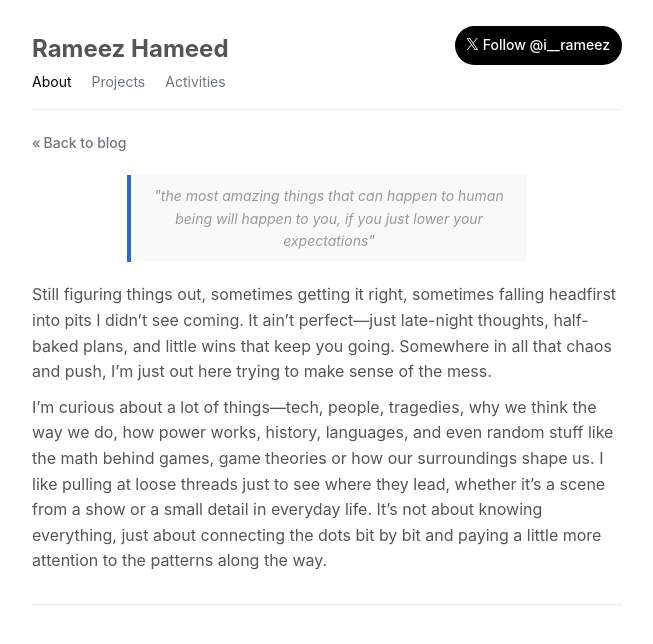
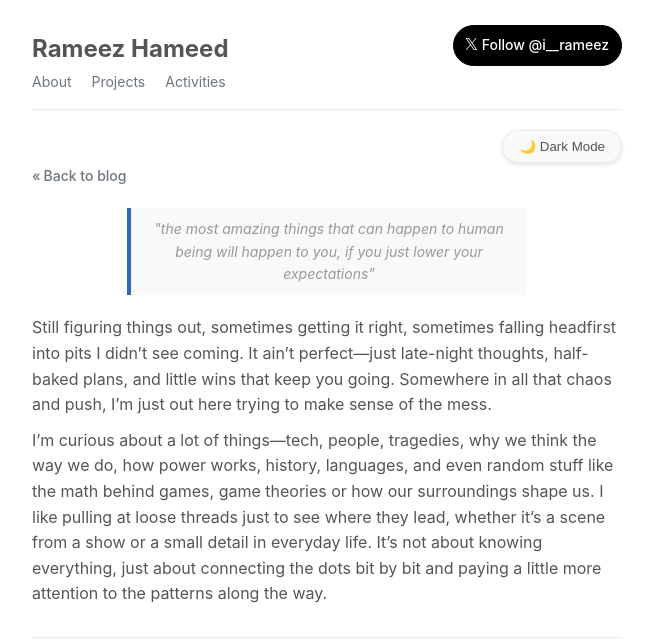
Before and after one commit to rameez012001/rameez, a React (Create React App) app: page /about in a window 1280 px wide. Shown: the top 644 px of the page, without its empty margins (313-966 px from the left). Built offline with nearby package versions, Linux system fonts and the light colour scheme.

Commit message:
dark mode functionality

```diff
--- a/src/App.js
+++ b/src/App.js
@@ -5,14 +5,23 @@ import { BrowserRouter, Routes, Route } from "react-router-dom";
 import Home from './Components/jsx/Home';
 import Project from './Components/jsx/Project';
 import Activities from './Components/jsx/Activities';
+import ThemeToggler from './Components/jsx/ThemeToggler';
+import { useEffect, useState } from 'react';
 
 
 function App() {
+  const [theme, setTheme] = useState("light");
+
+  useEffect(() => {
+    document.body.classList.remove("theme--light", "theme--dark");
+    document.body.classList.add(`theme--${theme}`);
+  }, [theme]);
 
   return (
     <div className="App">
       <BrowserRouter>
         <Header />
+        <ThemeToggler theme={theme} setTheme={setTheme}/>
         <Routes>
           <Route index element={<Home />} />
           <Route path="/about" element={<About />} />
--- a/src/Components/assets/css/global.css
+++ b/src/Components/assets/css/global.css
@@ -1,4 +1,36 @@
 @charset "UTF-8";
+body.theme--light {
+  --bg-color: #fff;
+  --text-color: #000;
+  --primary-color: #555;
+  --header-color: #2b6cc2;
+  --link-color: #6c757d;
+  --list-marker-color: #999;
+  --skeleton-gradient-start: #eee;
+  --skeleton-gradient-end: #ddd;
+  --skeleton-bg: #f9f9f9;
+  --border-color: #eaeaea;
+  --black: ;
+  --white: ;
+  --link-color-dark: darken(var(--link-color), 20%);
+}
+
+body.theme--dark {
+  --bg-color: #000;
+  --text-color: #fff;
+  --primary-color: #ccc;
+  --header-color: #90caf9;
+  --link-color: #adb5bd;
+  --list-marker-color: #777;
+  --skeleton-gradient-start: #333;
+  --skeleton-gradient-end: #444;
+  --skeleton-bg: #222;
+  --border-color: #444;
+  --black: ;
+  --white: ;
+  --link-color-dark: darken(var(--link-color), 20%);
+}
+
 *,
 *::before,
 *::after {
@@ -15,8 +47,8 @@ html {
 
 body {
   font-family: -apple-system, BlinkMacSystemFont, Roboto, sans-serif;
-  color: #555;
-  background: #fff;
+  color: var(--primary-color);
+  background: var(--bg-color);
   line-height: 1.6;
   max-width: 600px;
   margin: 0 auto;
@@ -29,16 +61,16 @@ body {
 }
 
 a {
-  color: #6c757d;
+  color: var(--link-color);
   text-decoration: none;
 }
 a:hover, a:focus {
   text-decoration: underline;
   outline: none;
+  color: var(--link-color-dark);
 }
 
 h1, h2, h3, h4, h5, h6 {
-  color: #333;
   font-weight: bold;
   margin-bottom: 1rem;
 }
@@ -69,7 +101,7 @@ img {
 }
 
 .date, #quote {
-  color: #999;
+  color: var(--list-marker-color);
   font-size: 14px;
 }
 @media screen and (max-width: 600px) {
@@ -90,7 +122,7 @@ img {
 .skeleton-card {
   height: 20px;
   margin: 10px 0;
-  background: linear-gradient(90deg, #eee 25%, #ddd 50%, #eee 75%);
+  background: linear-gradient(90deg, var(--skeleton-gradient-start) 25%, var(--skeleton-gradient-end) 50%, var(--skeleton-gradient-start) 75%);
   background-size: 200% 100%;
   animation: shimmer 3s infinite;
   border-radius: 4px;
@@ -118,11 +150,7 @@ img {
   align-items: center;
   font-size: 14px;
   font-weight: 500;
-  color: #6c757d;
   text-decoration: none;
-}
-.back-link-container .back-link:hover {
-  color: rgb(60.7210300429, 65.7811158798, 70.2789699571);
 }
 .back-link-container .back-link::before {
   content: "«";
@@ -141,8 +169,8 @@ img {
   text-align: center;
   margin: 20px auto;
   padding: 10px;
-  border-left: 4px solid #2b6cc2;
-  background-color: #f9f9f9;
+  border-left: 4px solid var(--header-color);
+  background-color: var(--skeleton-bg);
 }
 @media screen and (max-width: 600px) {
   #quote {
@@ -151,7 +179,7 @@ img {
 }
 
 header {
-  border-bottom: 1px solid #eaeaea;
+  border-bottom: 1px solid var(--border-color);
   padding-bottom: 15px;
   margin: 20px 0;
 }
@@ -169,7 +197,7 @@ header .header-content #name {
   margin: 0;
 }
 header .header-content a {
-  color: #555;
+  color: var(--primary-color);
   text-decoration: none;
   font-size: 24px;
   font-weight: bold;
@@ -186,6 +214,7 @@ header .header-content a {
   padding: 8px 12px;
   background-color: #000;
   color: #fff;
+  border: 1px solid var(--text-color);
   border-radius: 9999px;
   font-weight: 500;
   cursor: pointer;
@@ -227,12 +256,6 @@ header .header-content a {
 .nav-links li {
   font-size: 14px;
 }
-.nav-links li a {
-  color: #6c757d;
-}
-.nav-links li a.active, .nav-links li a:hover {
-  color: black;
-}
 .nav-links li a:hover, .nav-links li a:focus {
   text-decoration: none;
 }
@@ -243,7 +266,7 @@ header .header-content a {
 }
 
 .content-container {
-  border-bottom: 1px solid #eaeaea;
+  border-bottom: 1px solid var(--border-color);
   padding-bottom: 20px;
   margin-bottom: 20px;
 }
@@ -252,7 +275,7 @@ header .header-content a {
 }
 
 .content-header h1 {
-  color: #2b6cc2;
+  color: var(--header-color);
   font-size: 20px;
   font-weight: 400;
 }
@@ -265,6 +288,32 @@ header .header-content a {
 .content a {
   display: block;
   text-decoration: underline;
-  color: #555;
   margin-bottom: 10px;
+}
+
+.theme-toggler {
+  display: flex;
+  justify-content: flex-end;
+}
+@media screen and (max-width: 600px) {
+  .theme-toggler {
+    padding: 10px;
+  }
+}
+
+.theme-toggle button {
+  padding: 0.5rem 1rem;
+  border-radius: 1rem;
+  border: 1px solid var(--border-color);
+  background: var(--skeleton-bg);
+  color: var(--primary-color);
+  box-shadow: 0 2px 4px rgba(0, 0, 0, 0.1);
+  cursor: pointer;
+  transition: color 0.3s ease;
+}
+@media screen and (max-width: 600px) {
+  .theme-toggle button {
+    padding: 0.4rem 0.8rem;
+    font-size: 14px;
+  }
 }/*# sourceMappingURL=global.css.map */
--- a/src/Components/assets/sass/global.sass
+++ b/src/Components/assets/sass/global.sass
@@ -1,8 +1,54 @@
+@use "sass:map"
 // Variables
 $font-stack: -apple-system, BlinkMacSystemFont, Roboto, sans-serif
-$primary-color: #555
-$header-color: #2b6cc2
-$link-color: #6c757d
+$black: #000,
+$white: #fff,
+
+$light-theme: (
+backgroundcolor: #fff,
+textcolor: #000,
+primary: #555,
+header: #2b6cc2,
+link: #6c757d,
+    list-marker: #999,
+    skeleton-gradient-start: #eee,
+    skeleton-gradient-end: #ddd,
+    skeleton-bg: #f9f9f9,
+    border: #eaeaea,
+)
+$dark-theme: (
+    backgroundcolor: #000,
+    textcolor: #fff,
+    primary: #ccc,
+    header: #90caf9,
+    link: #adb5bd,
+        list-marker: #777,
+        skeleton-gradient-start: #333,
+        skeleton-gradient-end: #444,
+        skeleton-bg: #222,
+        border: #444,
+)
+
+@mixin theme($map)
+    --bg-color: #{map.get($map, backgroundcolor)}
+    --text-color: #{map.get($map, textcolor)}
+    --primary-color: #{map.get($map, primary)}
+    --header-color: #{map.get($map, header)}
+    --link-color: #{map.get($map, link)}
+    --list-marker-color: #{map.get($map, list-marker)}
+    --skeleton-gradient-start: #{map.get($map, skeleton-gradient-start)}
+    --skeleton-gradient-end: #{map.get($map, skeleton-gradient-end)}
+    --skeleton-bg: #{map.get($map, skeleton-bg)}
+    --border-color: #{map.get($map, border)}
+    --black: #{map.get($map, black)}
+    --white: #{map.get($map, white)}
+    --link-color-dark: darken(var(--link-color), 20%)
+
+body.theme--light
+  @include theme($light-theme)
+
+body.theme--dark
+  @include theme($dark-theme)
 
 // Mixins
 @mixin clearfix
@@ -26,8 +72,8 @@ html
 
 body
     font-family: $font-stack
-    color: $primary-color
-    background: #fff
+    color: var(--primary-color)
+    background: var(--bg-color)
     line-height: 1.6
     max-width: 600px
     margin: 0 auto
@@ -37,16 +83,16 @@ body
 
 // Links
 a
-    color: $link-color
+    color: var(--link-color)
     text-decoration: none
     &:hover,
     &:focus
         text-decoration: underline
         outline: none
+        color: var(--link-color-dark)
 
 // Headings
 h1, h2, h3, h4, h5, h6
-    color: #333
     font-weight: bold
     margin-bottom: 1rem
 
@@ -70,7 +116,7 @@ img
         font-size: 14px
 
 .date,#quote
-    color: #999
+    color: var(--list-marker-color)
     font-size: 14px
     @media screen and (max-width: 600px)
         font-size: 12px
@@ -82,7 +128,7 @@ img
 .skeleton-card
     height: 20px
     margin: 10px 0
-    background: linear-gradient(90deg, #eee 25%, #ddd 50%, #eee 75%)
+    background: linear-gradient(90deg, var(--skeleton-gradient-start) 25%, var(--skeleton-gradient-end) 50%, var(--skeleton-gradient-start) 75%)
     background-size: 200% 100%
     animation: shimmer 3s infinite
     border-radius: 4px
@@ -102,10 +148,7 @@ img
         align-items: center
         font-size: 14px
         font-weight: 500
-        color: $link-color
         text-decoration: none
-        &:hover
-            color: darken($link-color, 20%)
         &::before
             content: "«"
             margin-right: 3px
@@ -119,13 +162,13 @@ img
     text-align: center
     margin: 20px auto
     padding: 10px
-    border-left: 4px solid $header-color
-    background-color: #f9f9f9
+    border-left: 4px solid var(--header-color)
+    background-color: var(--skeleton-bg)
     @media screen and (max-width: 600px)
         padding: 5px
 
 header
-    border-bottom: 1px solid #eaeaea
+    border-bottom: 1px solid var(--border-color)
     padding-bottom: 15px
     margin: 20px 0
     @media screen and (max-width: 600px)
@@ -137,7 +180,7 @@ header
         #name
             margin: 0
         a
-            color: $primary-color
+            color: var(--primary-color)
             text-decoration: none
             font-size: 24px
             font-weight: bold
@@ -148,8 +191,9 @@ header
     position: relative
     box-sizing: border-box
     padding: 8px 12px
-    background-color: #000
-    color: #fff
+    background-color: $black
+    color: $white
+    border: 1px solid var(--text-color)
     border-radius: 9999px
     font-weight: 500
     cursor: pointer
@@ -182,9 +226,6 @@ header
     li
         font-size: 14px
         a
-            color: $link-color
-            &.active,&:hover
-                color: darken($link-color, 50%)
             &:hover,
             &:focus
                 text-decoration: none
@@ -192,7 +233,7 @@ header
         gap: 15px
 
 .content-container
-    border-bottom: 1px solid #eaeaea
+    border-bottom: 1px solid var(--border-color)
     padding-bottom: 20px
     margin-bottom: 20px
     ul
@@ -200,7 +241,7 @@ header
             list-style: inside
 .content-header
     h1
-        color: $header-color
+        color: var(--header-color)
         font-size: 20px
         font-weight: 400
         @media screen and (max-width: 600px)
@@ -210,5 +251,22 @@ header
     a
         display: block
         text-decoration: underline
-        color: $primary-color
         margin-bottom: 10px
+.theme-toggler
+    display: flex
+    justify-content: flex-end
+    @media screen and ( max-width: 600px )
+        padding: 10px
+.theme-toggle
+    button
+        padding: 0.5rem 1rem
+        border-radius: 1rem
+        border: 1px solid var(--border-color)
+        background: var(--skeleton-bg)
+        color: var(--primary-color)
+        box-shadow: 0 2px 4px rgba(0,0,0,0.1)
+        cursor: pointer
+        transition: color 0.3s ease
+        @media screen and (max-width: 600px)
+            padding: 0.4rem 0.8rem
+            font-size: 14px
--- /dev/null
+++ b/src/Components/jsx/ThemeToggler.js
@@ -0,0 +1,15 @@
+import React from "react";
+
+function ThemeToggler({ theme, setTheme }) {
+  return (
+    <div className="theme-toggler">
+      <div className="theme-toggle">
+        <button onClick={() => setTheme(theme === "light" ? "dark" : "light")}>
+          {theme === "light" ? "🌙 Dark Mode" : "Light Mode ☀️"}
+        </button>
+      </div>
+    </div>
+  );
+}
+
+export default ThemeToggler;
```
Also changed, not shown: 1 other file (tests, documents, lock files or other folders).
